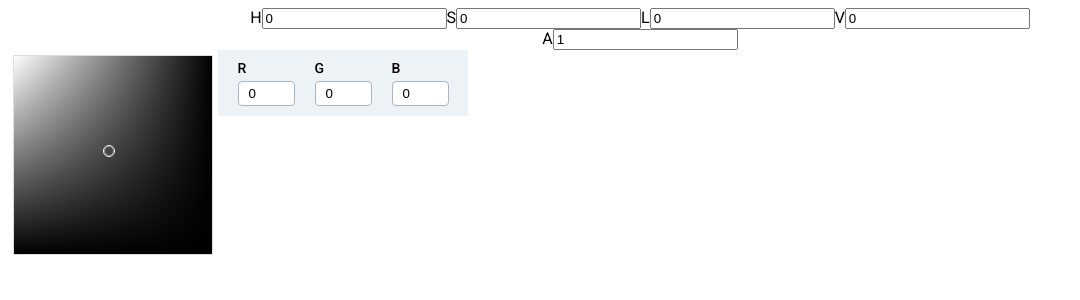
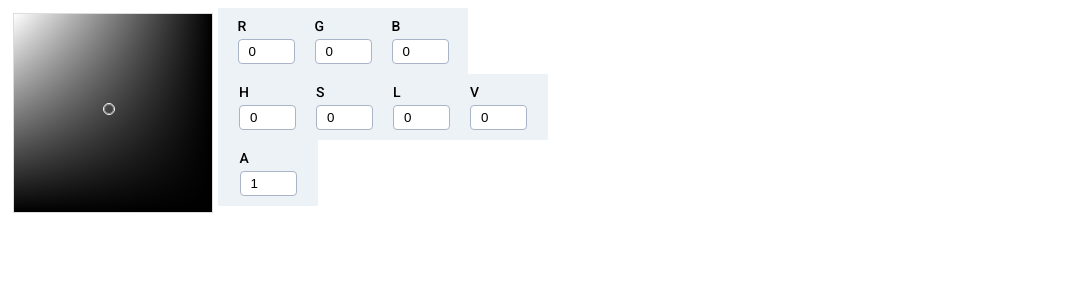
Before and after one commit to mineshmshah/react-color-picker, a React (Create React App) app: page / in a window 1280 px wide. Shown: the top 300 px of the page, without its empty margins (0-1080 px from the left). Built offline with nearby package versions, Linux system fonts and the light colour scheme.

Commit message:
Added HSLVA area

```diff
--- /dev/null
+++ b/src/color/AInput/component.js
@@ -0,0 +1,22 @@
+import React  from 'react';
+import { NumericalInput, Label, Component,InputBox } from'./styles'
+
+
+const AComponent=({
+  a, aInput,
+  actions
+}) =>(
+  <Component>
+    <InputBox>
+      <Label htmlFor="aInput">A </Label>
+      <NumericalInput
+        id='aInput'
+        value={aInput}
+        onChange={event => actions.updateAInputValue(event.target.value)}
+        onBlur={()=> actions.updateAValue()}
+      />
+    </InputBox>
+  </Component>
+)
+
+export default AComponent
--- /dev/null
+++ b/src/color/AInput/index.js
@@ -0,0 +1,3 @@
+import AInput from './component'
+
+export default AInput
--- /dev/null
+++ b/src/color/AInput/styles.js
@@ -0,0 +1,42 @@
+import styled from 'styled-components';
+
+
+const Component = styled.div`
+  display: flex;
+  background-color: #edf2f7;
+  width: 100px;
+  justify-content: center;
+`
+
+const NumericalInput = styled.input`
+  width: 35px;
+  height: 23px;
+  border-radius: 4px;
+  border: #a9b5c7 1px solid;
+  padding: 0 10px;
+`;
+
+const Label = styled.label`
+  display: flex;
+  font-family: Roboto;
+  font-size: 14px;
+  font-weight: 500;
+  font-style: normal;
+  font-stretch: normal;
+  line-height: normal;
+  letter-spacing: normal;
+  padding-bottom: 5px;
+`;
+
+const InputBox = styled.div`
+  display: flex;
+  flex-direction: column;
+  padding: 10px;
+`;
+
+export {
+  NumericalInput,
+  InputBox,
+  Label,
+  Component
+}
--- /dev/null
+++ b/src/color/HSLVInput/component.js
@@ -0,0 +1,52 @@
+import React  from 'react';
+import { NumericalInput, Label, Component,InputBox } from'./styles'
+
+
+const HSLVComponent=({
+  h, hInput,
+  s, sInput,
+  l, lInput,
+  v, vInput,
+  actions
+}) =>(
+  <Component>
+    <InputBox>
+      <Label htmlFor="hInput">H </Label>
+      <NumericalInput
+        id='hInput'
+        value={hInput}
+        onChange={event => actions.updateHInputValue(event.target.value)}
+        onBlur={()=> actions.updateHValue()}
+      />
+    </InputBox>
+    <InputBox>
+      <Label htmlFor="sInput">S</Label>
+      <NumericalInput
+        id='sInput'
+        value={sInput}
+        onChange={event => actions.updateSInputValue(event.target.value)}
+        onBlur={()=> actions.updateSValue()}
+      />
+    </InputBox>
+    <InputBox>
+      <Label htmlFor="lInput">L</Label>
+      <NumericalInput
+        id='lInput'
+        value={lInput}
+        onChange={event => actions.updateLInputValue(event.target.value)}
+        onBlur={()=> actions.updateLValue()}
+      />
+    </InputBox>
+    <InputBox>
+      <Label htmlFor="vInput">V</Label>
+      <NumericalInput
+        id='vInput'
+        value={vInput}
+        onChange={event => actions.updateVInputValue(event.target.value)}
+        onBlur={()=> actions.updateVValue()}
+      />
+    </InputBox>
+  </Component>
+)
+
+export default HSLVComponent
--- /dev/null
+++ b/src/color/HSLVInput/index.js
@@ -0,0 +1,3 @@
+import HSLVInput from './component'
+
+export default HSLVInput
--- /dev/null
+++ b/src/color/HSLVInput/styles.js
@@ -0,0 +1,42 @@
+import styled from 'styled-components';
+
+
+const Component = styled.div`
+  display: flex;
+  background-color: #edf2f7;
+  width: 330px;
+  justify-content: center;
+`
+
+const NumericalInput = styled.input`
+  width: 35px;
+  height: 23px;
+  border-radius: 4px;
+  border: #a9b5c7 1px solid;
+  padding: 0 10px;
+`;
+
+const Label = styled.label`
+  display: flex;
+  font-family: Roboto;
+  font-size: 14px;
+  font-weight: 500;
+  font-style: normal;
+  font-stretch: normal;
+  line-height: normal;
+  letter-spacing: normal;
+  padding-bottom: 5px;
+`;
+
+const InputBox = styled.div`
+  display: flex;
+  flex-direction: column;
+  padding: 10px;
+`;
+
+export {
+  NumericalInput,
+  InputBox,
+  Label,
+  Component
+}
--- a/src/color/RGBAInput/component.js
+++ b/src/color/RGBAInput/component.js
@@ -1,8 +1,7 @@
 import React  from 'react';
 import { NumericalInput, Label, Component,InputBox } from'./styles'
 
-export default
-({
+const RGBComponent = ({
   r, rInput,
   g, gInput,
   b, bInput,
@@ -38,3 +37,5 @@ export default
     </InputBox>
   </Component>
 )
+
+export default RGBComponent
--- a/src/color/component.js
+++ b/src/color/component.js
@@ -1,10 +1,11 @@
 import React  from 'react';
 import PickerArea from '../picker-area'
 import RGBAInput from './RGBAInput'
+import HSLVInput from './HSLVInput'
+import AInput from './AInput'
 import store from './enhancer/connect'
 
-export default store(
-  ({
+const Color =  ({
   r, rInput,
   g, gInput,
   b, bInput,
@@ -16,51 +17,6 @@ export default store(
   actions
 }) =>(
   <div>
-
-      <div>
-        <label htmlFor="hInput">H
-          <input
-            id='hInput'
-            value={hInput}
-            onChange={event => actions.updateHInputValue(event.target.value)}
-            onBlur={()=> actions.updateHValue()}
-          />
-        </label>
-        <label htmlFor="sInput">S
-          <input
-            id='sgInput'
-            value={sInput}
-            onChange={event => actions.updateSInputValue(event.target.value)}
-            onBlur={()=> actions.updateSValue()}
-          />
-        </label>
-        <label htmlFor="lInput">L
-          <input
-            id='lInput'
-            value={lInput}
-            onChange={event => actions.updateLInputValue(event.target.value)}
-            onBlur={()=> actions.updateLValue()}
-          />
-        </label>
-        <label htmlFor="vInput">V
-          <input
-            id='vInput'
-            value={vInput}
-            onChange={event => actions.updateVInputValue(event.target.value)}
-            onBlur={()=> actions.updateVValue()}
-          />
-        </label>
-      </div>
-      <div>
-        <label htmlFor="aInput">A
-          <input
-            id='aInput'
-            value={aInput}
-            onChange={event => actions.updateAInputValue(event.target.value)}
-            onBlur={()=> actions.updateAValue()}
-          />
-        </label>
-      </div>
     <PickerArea/>
     <RGBAInput
       {...{r}}
@@ -71,6 +27,24 @@ export default store(
       {...{bInput}}
       {...{actions}}
     />
+    <HSLVInput
+      {...{h}}
+      {...{s}}
+      {...{l}}
+      {...{v}}
+      {...{hInput}}
+      {...{sInput}}
+      {...{lInput}}
+      {...{vInput}}
+      {...{actions}}
+    />
+    <AInput
+      {...{a}}
+      {...{aInput}}
+      {...{actions}}
+    />
   </div>
 )
-)
+
+
+export default store(Color)
--- a/src/store/color/reducers/color.js
+++ b/src/store/color/reducers/color.js
@@ -36,28 +36,28 @@ export default{
       b_input: value
     }
   ),
-  [colorTypes.UPDATE_H] : state => returnValidatedInput(state,'h',0, 255),
+  [colorTypes.UPDATE_H] : state => returnValidatedInput(state,'h',0, 359),
   [colorTypes.UPDATE_H_INPUT] : (state, {value}) => (
     {
       ...state,
       h_input: value
     }
   ),
-  [colorTypes.UPDATE_S] : state => returnValidatedInput(state,'s',0, 255),
+  [colorTypes.UPDATE_S] : state => returnValidatedInput(state,'s',0, 100),
   [colorTypes.UPDATE_S_INPUT] : (state, {value}) => (
     {
       ...state,
       s_input: value
     }
   ),
-  [colorTypes.UPDATE_L] : state => returnValidatedInput(state,'l',0, 255),
+  [colorTypes.UPDATE_L] : state => returnValidatedInput(state,'l',0, 100),
   [colorTypes.UPDATE_L_INPUT] : (state, {value}) => (
     {
       ...state,
       l_input: value
     }
   ),
-  [colorTypes.UPDATE_V] : state => returnValidatedInput(state,'v',0, 255),
+  [colorTypes.UPDATE_V] : state => returnValidatedInput(state,'v',0, 100),
   [colorTypes.UPDATE_V_INPUT] : (state, {value}) => (
     {
       ...state,
```
Also changed, not shown: 1 other file (tests, documents, lock files or other folders). Lines whose indentation alone changed are shown as unchanged.
